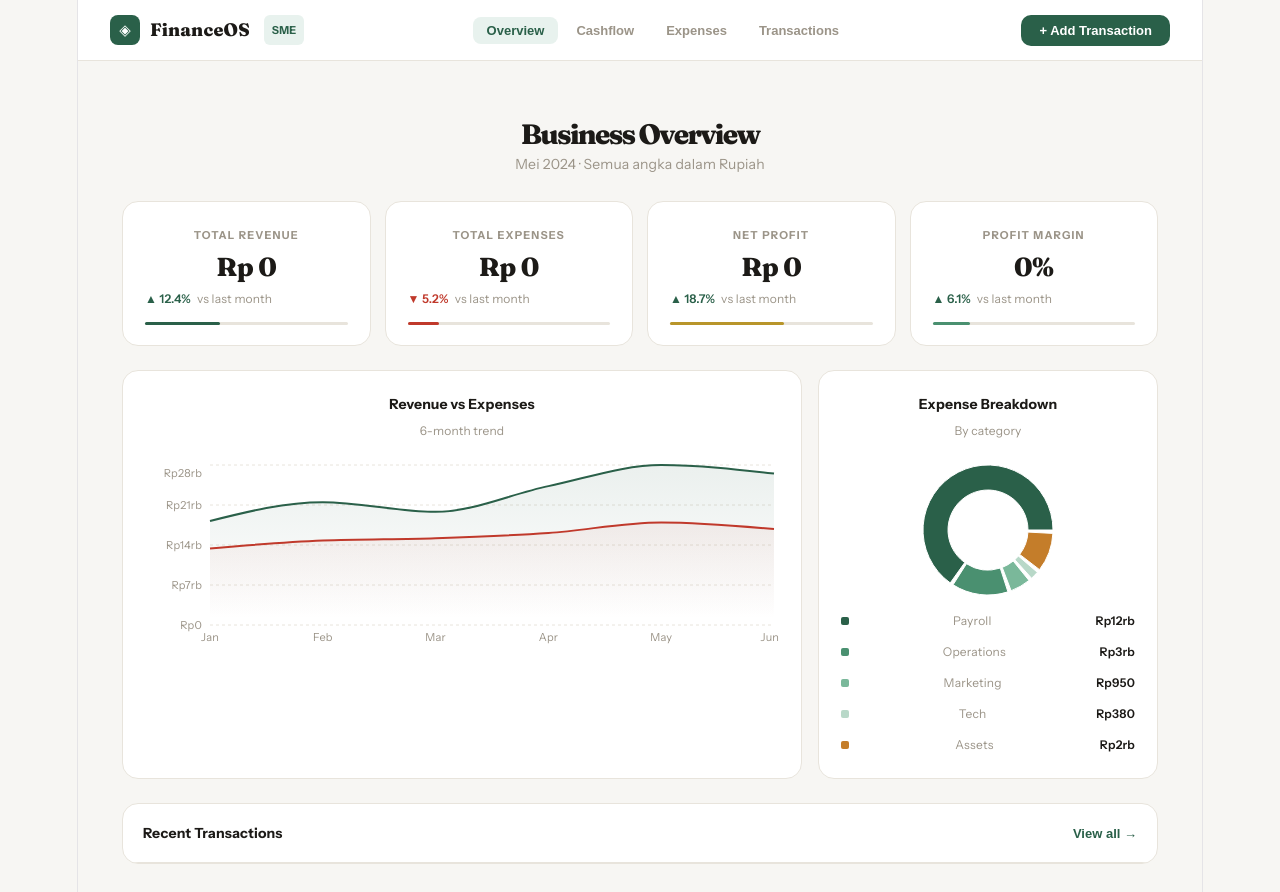
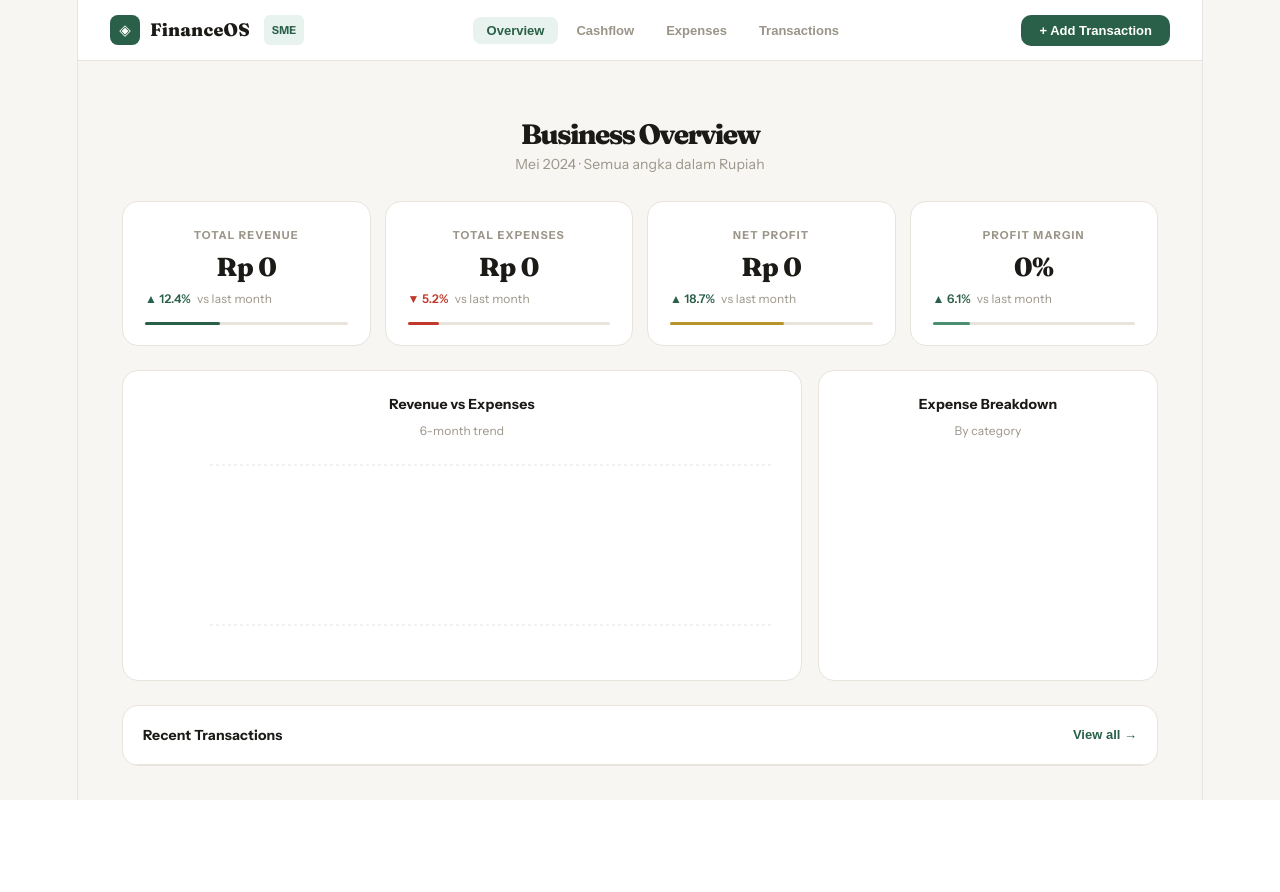
Before and after one commit to rusli2808/finance-dashboard, a React (Vite) app: page / in a window 1280 px wide. After the commit the page ends 800 px from the top, so only its background shows below. Built offline with nearby package versions, Linux system fonts and the light colour scheme.

Commit message:
remove all sample data

```diff
--- a/src/App.jsx
+++ b/src/App.jsx
@@ -10,22 +10,9 @@ const C = {
 
 const initialTransactions = [];
 
-const cashflowData = [
-  { month: "Jan", income: 18200, expense: 13400 },
-  { month: "Feb", income: 21500, expense: 14800 },
-  { month: "Mar", income: 19800, expense: 15200 },
-  { month: "Apr", income: 24300, expense: 16100 },
-  { month: "May", income: 28000, expense: 17950 },
-  { month: "Jun", income: 26500, expense: 16800 },
-];
+const cashflowData = [];
 
-const expenseCategories = [
-  { name: "Payroll", value: 12200, color: "#2a6049" },
-  { name: "Operations", value: 2620, color: "#4a9070" },
-  { name: "Marketing", value: 950, color: "#7ab89a" },
-  { name: "Tech", value: 380, color: "#b8d8c8" },
-  { name: "Assets", value: 1800, color: "#c47d2a" },
-];
+const expenseCategories = [];
 
 const fmt = (n) => new Intl.NumberFormat("id-ID", { style: "currency", currency: "IDR", maximumFractionDigits: 0 }).format(n);
 const fmtShort = (n) => n >= 1000000 ? `Rp${(n / 1000000).toFixed(1)}jt` : n >= 1000 ? `Rp${(n / 1000).toFixed(0)}rb` : `Rp${n}`;
```
